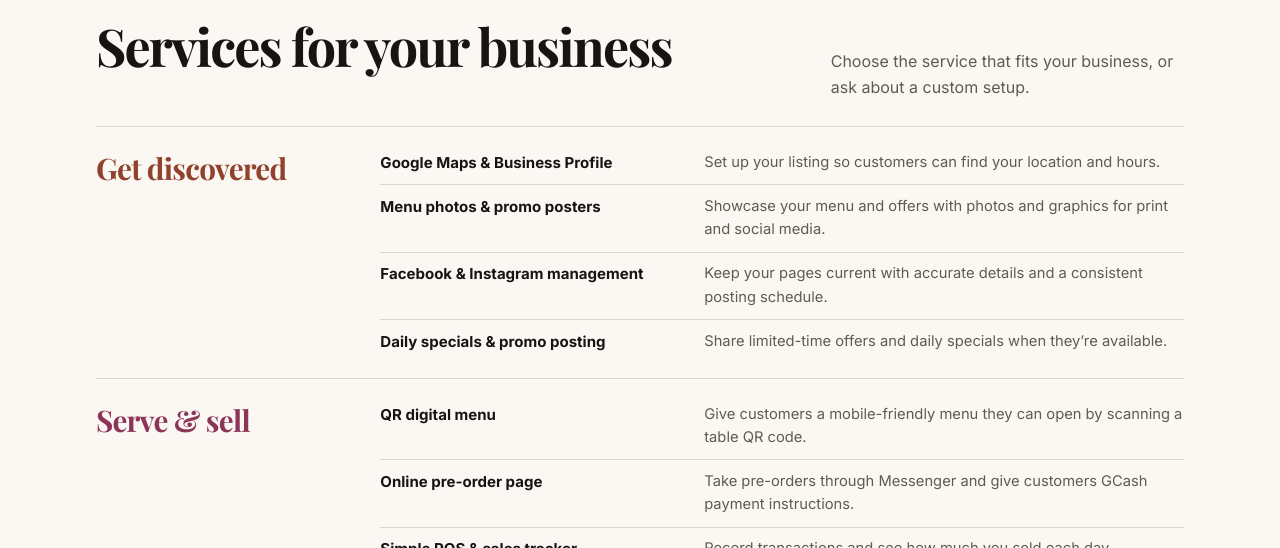
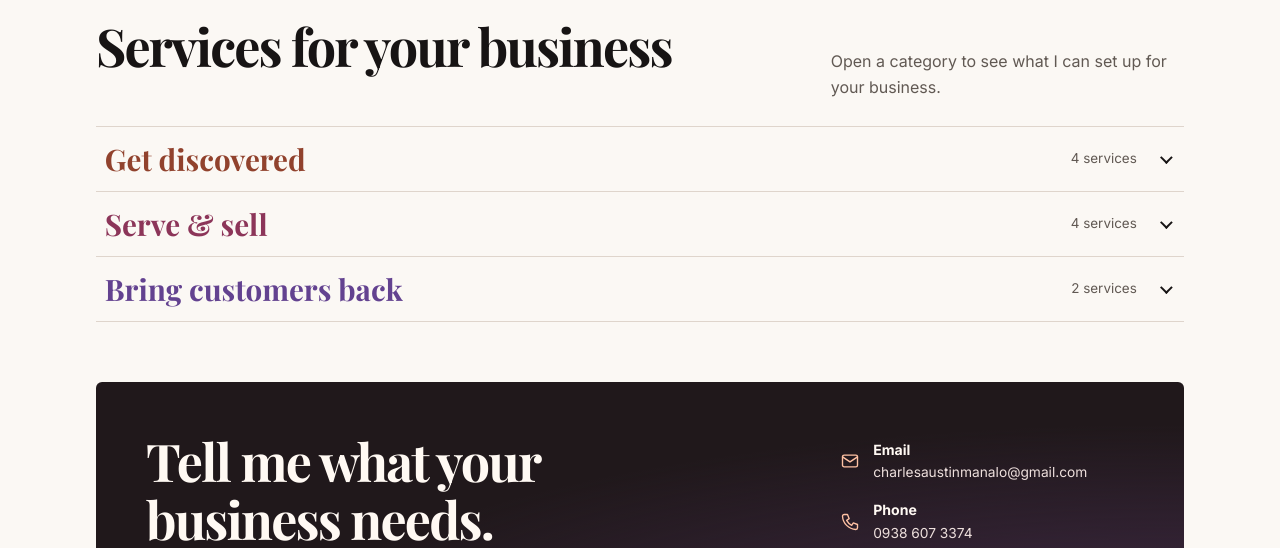
Before and after one commit to CharlesManalo/Portfolio, a plain HTML site: page digital-card/index.html in a window 1280 px wide. Shown: the part 690-1238 px from the top of the page. Drawn offline with nearby package versions, Linux system fonts and the light colour scheme; a web font is replaced by a local one.

Commit message:
Simplify business card services and contact

```diff
--- a/digital-card/card.css
+++ b/digital-card/card.css
@@ -68,8 +68,8 @@ nav a, .footer a {
 nav a:hover, .footer a:hover { text-decoration: underline; }
 .nav-contact { color: var(--accent); }
 
-h1, h2, h3, p { margin: 0; }
-h1, h2, h3 { font-family: var(--serif); }
+h1, h2, p { margin: 0; }
+h1, h2 { font-family: var(--serif); }
 h1 {
   font-size: clamp(3.25rem, 7.1vw, 5.5rem);
   line-height: 1;
@@ -82,11 +82,6 @@ h2 {
   line-height: 1.12;
   letter-spacing: -.035em;
   text-wrap: balance;
-}
-h3 {
-  font-size: clamp(1.45rem, 2.5vw, 1.85rem);
-  line-height: 1.18;
-  letter-spacing: -.025em;
 }
 
 .hero {
@@ -149,20 +144,37 @@ h3 {
 }
 .section-heading > p { max-width: 35ch; color: var(--muted); }
 
-.service-group {
+.service-group { border-top: 1px solid var(--line); }
+.service-group:last-child { border-bottom: 1px solid var(--line); }
+.service-group summary {
   display: grid;
-  grid-template-columns: minmax(150px, 1fr) minmax(0, 3.4fr);
-  gap: .85rem clamp(18px, 3.8vw, 48px);
-  padding-block: 1.5rem;
-  border-top: 1px solid var(--line);
+  grid-template-columns: minmax(0, 1fr) auto auto;
+  align-items: center;
+  gap: .65rem clamp(.65rem, 3vw, 1.6rem);
+  min-height: 64px;
+  padding: .85rem .55rem;
+  cursor: pointer;
+  list-style: none;
 }
-.service-group:last-child { border-bottom: 1px solid var(--line); }
-.service-group h3 { color: var(--group-ink); }
+.service-group summary::-webkit-details-marker { display: none; }
+.service-group summary:hover, .service-group[open] summary { background: #f5eee8; }
+.service-heading { color: var(--group-ink); font: 700 clamp(1.24rem, 2.5vw, 1.85rem)/1.2 var(--serif); }
+.service-count { color: var(--muted); font-size: .84rem; white-space: nowrap; }
+.service-group summary::after {
+  content: "";
+  width: .55rem;
+  height: .55rem;
+  margin: 0 .25rem .2rem 0;
+  border: solid currentColor;
+  border-width: 0 2px 2px 0;
+  transform: rotate(45deg);
+}
+.service-group[open] summary::after { transform: rotate(225deg); margin-block: .2rem 0; }
 .discovery { --group-ink: #91422d; }
 .operations { --group-ink: #8c3559; }
 .retention { --group-ink: #634290; }
 
-.service-group dl { margin: 0; }
+.service-group dl { margin: 0; padding: 1rem .55rem 1.25rem; }
 .service-group dl > div {
   display: grid;
   grid-template-columns: minmax(0, 1fr) minmax(0, 1.6fr);
@@ -188,7 +200,6 @@ dd { margin: 0; color: var(--muted); font-size: .92rem; }
 }
 .contact h2 { max-width: 21ch; }
 .contact h2 + p { max-width: 48ch; margin-top: .75rem; color: #eee0dd; }
-.contact-actions { margin-top: 1.15rem; }
 .contact-links { display: grid; gap: .25rem; margin: 0; padding: 0; list-style: none; }
 .contact-links a {
   display: flex;
@@ -214,26 +225,6 @@ dd { margin: 0; color: var(--muted); font-size: .92rem; }
   stroke-linecap: round;
   stroke-linejoin: round;
 }
-.contact-email { background: var(--peach); color: #211715; }
-.contact-email:hover { background: #ffdbc7; }
-.share { border-color: #b8a4ac; background: transparent; color: inherit; }
-.share:hover, .share[aria-expanded="true"] { background: #ffffff1f; }
-.share-panel { grid-column: 1 / -1; max-width: 32rem; }
-.share-panel label { display: block; margin-bottom: .35rem; font-weight: 600; }
-.share-controls { display: flex; flex-wrap: wrap; gap: .625rem; }
-.share-controls input {
-  flex: 1 1 12rem;
-  min-width: 0;
-  min-height: 46px;
-  padding: .5rem .75rem;
-  border: 1px solid #b8a4ac;
-  border-radius: 4px;
-  background: #fff9f3;
-  color: var(--ink);
-}
-#copy-status { margin-top: .4rem; color: #eee0dd; font-size: .88rem; }
-#copy-status:empty { margin: 0; }
-
 .footer {
   display: flex;
   flex-wrap: wrap;
@@ -280,8 +271,7 @@ dd { margin: 0; color: var(--muted); font-size: .92rem; }
   .button { min-height: 48px; padding-inline: .55rem; overflow-wrap: anywhere; }
 
   .section-heading { margin-bottom: 1.15rem; }
-  .service-group, .service-group dl > div { grid-template-columns: minmax(0, 1fr); }
-  .service-group { gap: .85rem; padding-block: 1.15rem; }
+  .service-group dl > div { grid-template-columns: minmax(0, 1fr); }
   .service-group dl > div { padding-block: .75rem; }
   dt, dd { font-size: 1rem; }
   .contact { padding: 1rem; }
@@ -289,8 +279,6 @@ dd { margin: 0; color: var(--muted); font-size: .92rem; }
   .contact-links li + li { border-top: 1px solid #ffffff35; }
   .contact-links a { min-height: 54px; padding-inline: .4rem; }
   .contact-links strong + span { font-size: .9375rem; }
-  .share-controls { display: grid; grid-template-columns: minmax(0, 1fr); }
-  .share-controls input { width: 100%; font-size: 1rem; }
 }
 @media (prefers-reduced-motion: reduce) {
   html { scroll-behavior: auto; }
--- a/digital-card/index.html
+++ b/digital-card/index.html
@@ -10,7 +10,6 @@
   <link rel="preconnect" href="https://fonts.gstatic.com" crossorigin>
   <link href="https://fonts.googleapis.com/css2?family=Inter:wght@400;500;600;700&family=Playfair+Display:ital,wght@0,700;0,900;1,700&display=swap" rel="stylesheet">
   <link rel="stylesheet" href="card.css">
-  <script src="card.js" defer></script>
 </head>
 <body>
   <a class="skip" href="#main">Skip to content</a>
@@ -46,34 +45,43 @@
     <section id="services" class="services" aria-labelledby="service-title">
       <div class="section-heading">
         <h2 id="service-title">Services for your business</h2>
-        <p>Choose the service that fits your business, or ask about a custom setup.</p>
+        <p>Open a category to see what I can set up for your business.</p>
       </div>
       <div class="service-list">
-        <article class="service-group discovery">
-          <h3>Get discovered</h3>
+        <details class="service-group discovery" name="services">
+          <summary>
+            <span class="service-heading">Get discovered</span>
+            <span class="service-count">4 services</span>
+          </summary>
           <dl>
             <div><dt>Google Maps &amp; Business Profile</dt><dd>Set up your listing so customers can find your location and hours.</dd></div>
             <div><dt>Menu photos &amp; promo posters</dt><dd>Showcase your menu and offers with photos and graphics for print and social media.</dd></div>
             <div><dt>Facebook &amp; Instagram management</dt><dd>Keep your pages current with accurate details and a consistent posting schedule.</dd></div>
             <div><dt>Daily specials &amp; promo posting</dt><dd>Share limited-time offers and daily specials when they’re available.</dd></div>
           </dl>
-        </article>
-        <article class="service-group operations">
-          <h3>Serve &amp; sell</h3>
+        </details>
+        <details class="service-group operations" name="services">
+          <summary>
+            <span class="service-heading">Serve &amp; sell</span>
+            <span class="service-count">4 services</span>
+          </summary>
           <dl>
             <div><dt>QR digital menu</dt><dd>Give customers a mobile-friendly menu they can open by scanning a table QR code.</dd></div>
             <div><dt>Online pre-order page</dt><dd>Take pre-orders through Messenger and give customers GCash payment instructions.</dd></div>
             <div><dt>Simple POS &amp; sales tracker</dt><dd>Record transactions and see how much you sold each day.</dd></div>
             <div><dt>Table queue or reservations</dt><dd>Keep track of waiting guests or manage table bookings in one place.</dd></div>
           </dl>
-        </article>
-        <article class="service-group retention">
-          <h3>Bring customers back</h3>
+        </details>
+        <details class="service-group retention" name="services">
+          <summary>
+            <span class="service-heading">Bring customers back</span>
+            <span class="service-count">2 services</span>
+          </summary>
           <dl>
             <div><dt>Digital loyalty / stamp card</dt><dd>Give repeat customers a simple way to earn and redeem rewards.</dd></div>
             <div><dt>Customer review collection</dt><dd>Set up a direct review link or QR code so customers can leave feedback after a visit.</dd></div>
           </dl>
-        </article>
+        </details>
       </div>
     </section>
 
@@ -81,7 +89,6 @@
       <div>
         <h2 id="contact-title">Tell me what your business needs.</h2>
         <p>Share your business name and what you’d like to set up or improve.</p>
-        <button class="button share contact-actions" id="share-card" type="button" aria-expanded="false" aria-controls="share-panel" hidden>Share this card</button>
       </div>
       <ul class="contact-links" aria-label="Contact and social links">
         <li>
@@ -91,20 +98,18 @@
           </a>
         </li>
         <li>
+          <a href="tel:+639386073374">
+            <svg viewBox="0 0 24 24" aria-hidden="true" focusable="false"><path d="M5 3h4l2 5-3 2a14 14 0 0 0 6 6l2-3 5 2v4a2 2 0 0 1-2 2A17 17 0 0 1 3 5a2 2 0 0 1 2-2Z"/></svg>
+            <span><strong>Phone</strong><span>0938 607 3374</span></span>
+          </a>
+        </li>
+        <li>
           <a href="https://github.com/CharlesManalo">
             <svg viewBox="0 0 24 24" aria-hidden="true" focusable="false"><path d="M9 20c-4 1-4-2-6-3m12 5v-3.6c0-1-.3-1.6-.7-2 2.4-.3 5-1.2 5-5.5 0-1.2-.5-2.2-1.2-3 .1-.3.5-1.5-.2-3.1 0 0-1-.3-3.3 1.2a12 12 0 0 0-6 0C6.3 4.5 5.3 4.8 5.3 4.8c-.7 1.6-.3 2.8-.2 3.1a4.3 4.3 0 0 0-1.2 3c0 4.3 2.6 5.2 5 5.5-.4.4-.7 1-.7 2V22"/></svg>
             <span><strong>GitHub</strong><span>CharlesManalo</span></span>
           </a>
         </li>
       </ul>
-      <div class="share-panel" id="share-panel" hidden>
-        <label for="card-url">Card link</label>
-        <div class="share-controls">
-          <input id="card-url" type="url" readonly>
-          <button class="button contact-email" id="copy-link" type="button">Copy link</button>
-        </div>
-        <p id="copy-status" role="status"></p>
-      </div>
     </section>
   </main>
   <footer class="frame footer">
```
Also changed, not shown: 1 other file.
